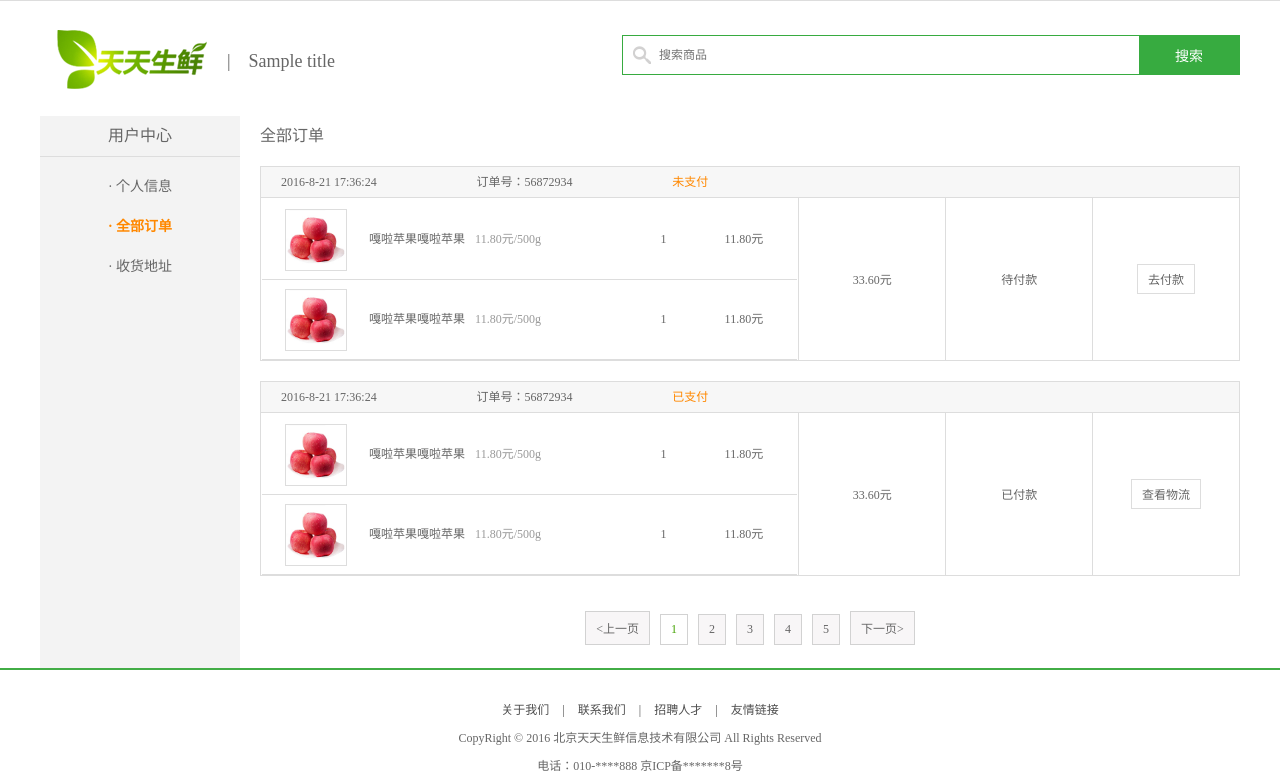
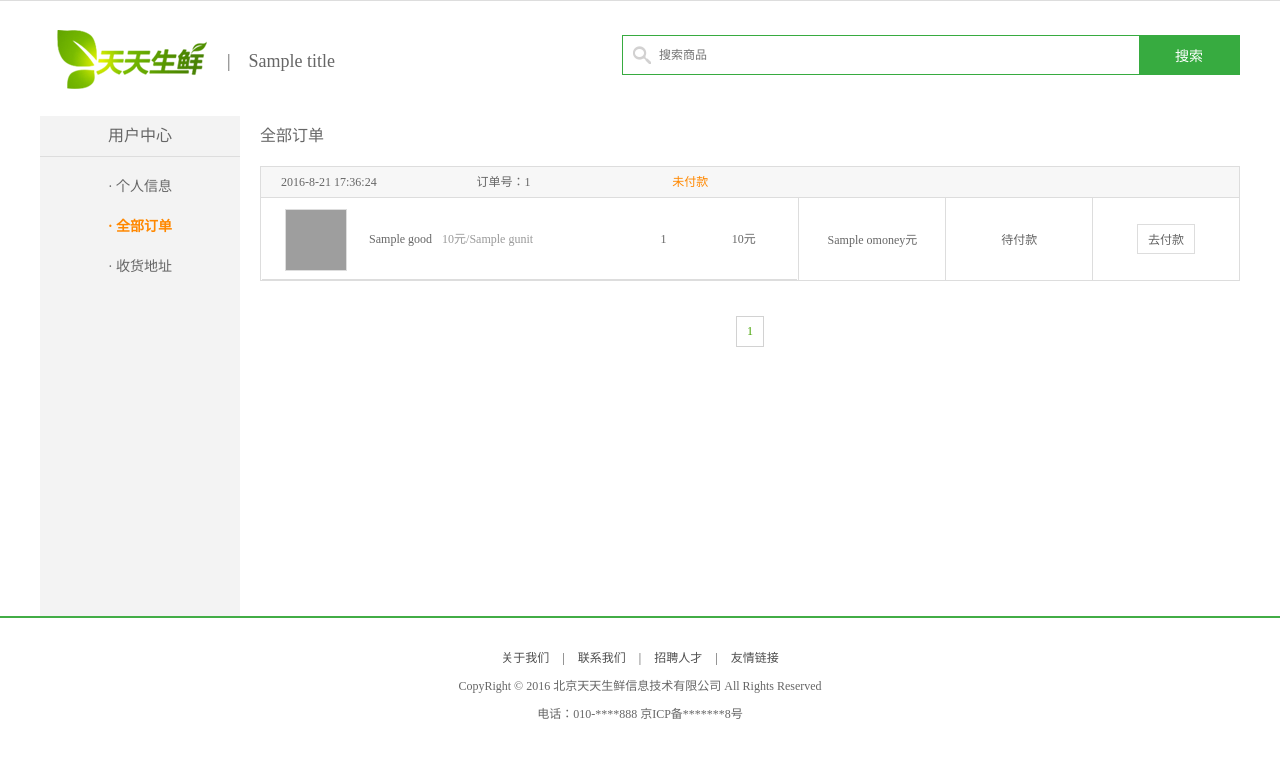
Before and after one commit to ziyou0103/tiantian2, a Django app: template templates/tt_user/user_center_order.html in a window 1280 px wide. Shown: the part 29-803 px from the top of the page. After the commit the page ends 748 px from the top, so only its background shows below. Run offline with Django 3.2, Linux system fonts and the light colour scheme; the template is opened without the code that fills it: most values are stand-ins (such as "Sample title", 1, 10 or a date in 2020); grey boxes are pictures that could not be loaded.

Commit message:
实现订单功能

```diff
--- a/templates/base.html
+++ b/templates/base.html
@@ -36,7 +36,7 @@
 					<span>|</span>
 					<a href="/cart/">我的购物车</a>
 					<span>|</span>
-					<a href="user_center_order.html">我的订单</a>
+					<a href="/user/order_1/">我的订单</a>
 				</div>
 			</div>
 		</div>
--- a/templates/tt_goods/index.html
+++ b/templates/tt_goods/index.html
@@ -1,8 +1,8 @@
 {% extends 'base.html'%}
     {%block head%}
 	<script type="text/javascript" src="/static/js/jquery-ui.min.js"></script>
-	<script type="text/javascript" src="/static/js/slide.js"></script>
-{%endblock head%}
+	<script type="text/javascript" src="static/js/slide.js"></script>
+	{%endblock head%}
 {%block content%}
 	<div class="navbar_con">
 		<div class="navbar">
@@ -200,7 +200,6 @@
 	</div>
 {%endblock content%}
 {%block foot%}
-	<script type="text/javascript" src="/static/js/slideshow.js"></script>
 	<script type="text/javascript">
 		BCSlideshow('focuspic');
 		var oFruit = document.getElementById('fruit_more');
--- a/templates/tt_user/user_center_info.html
+++ b/templates/tt_user/user_center_info.html
@@ -6,7 +6,7 @@
 			<ul class="left_menu">
 				<!--TODO 硬编码-->
 				<li><a href="/user/info/" class="active">· 个人信息</a></li>
-				<li><a href="/user/order/">· 全部订单</a></li>
+				<li><a href="/user/order_1/">· 全部订单</a></li>
 				<li><a href="/user/site/">· 收货地址</a></li>
 			</ul>
 		</div>
--- a/templates/tt_user/user_center_order.html
+++ b/templates/tt_user/user_center_order.html
@@ -6,80 +6,60 @@
 			<ul class="left_menu">
 				<!--TODO 硬编码-->
 				<li><a href="/user/info/">· 个人信息</a></li>
-				<li><a href="/user/order/" class="active">· 全部订单</a></li>
+				<li><a href="/user/order_1/" class="active">· 全部订单</a></li>
 				<li><a href="/user/site/">· 收货地址</a></li>
 			</ul>
 		</div>
 		<div class="right_content clearfix">
 				<h3 class="common_title2">全部订单</h3>
+				{%for order in page%}
 				<ul class="order_list_th w978 clearfix">
 					<li class="col01">2016-8-21 17:36:24</li>
-					<li class="col02">订单号：56872934</li>
-					<li class="col02 stress">未支付</li>
+					<li class="col02">订单号：{{order.oid}}</li>
+					{%if order.ostate%}
+					<li class="col02 stress">已付款</li>
+					{%else%}
+					<li class="col02 stress">未付款</li>
+					{%endif%}
 				</ul>
 
 				<table class="order_list_table w980">
 					<tbody>
 						<tr>
 							<td width="55%">
+								{%for detail in order.orderdetail_set.all%}
 								<ul class="order_goods_list clearfix">
-									<li class="col01"><img src="/static/images/goods02.jpg"></li>
-									<li class="col02">嘎啦苹果嘎啦苹果<em>11.80元/500g</em></li>
-									<li class="col03">1</li>
-									<li class="col04">11.80元</li>
+									<li class="col01"><img src="/{{detail.goods.gpic}}"></li>
+									<li class="col02">{{detail.goods.gname}}<em>{{detail.price}}元/{{detail.goods.gunit}}</em></li>
+									<li class="col03">{{detail.count}}</li>
+									<li class="col04">{{detail.price}}元</li>
 								</ul>
-								<ul class="order_goods_list clearfix">
-									<li class="col01"><img src="/static/images/goods02.jpg"></li>
-									<li class="col02">嘎啦苹果嘎啦苹果<em>11.80元/500g</em></li>
-									<li class="col03">1</li>
-									<li class="col04">11.80元</li>
-								</ul>
+								{%endfor%}
 							</td>
-							<td width="15%">33.60元</td>
+							<td width="15%">{{order.omoney}}元</td>
 							<td width="15%">待付款</td>
 							<td width="15%"><a href="#" class="oper_btn">去付款</a></td>
 						</tr>
 					</tbody>
 				</table>
+				{%endfor%}
+				<div class="pagenation">
+				{%if page.has_previous%}
+					<a href="/user/order_{{page.previous_page_number}}"><上一页</a>
+				{%endif%}
+				{% for page_num in paginator.page_range %}
 
-				<ul class="order_list_th w978 clearfix">
-					<li class="col01">2016-8-21 17:36:24</li>
-					<li class="col02">订单号：56872934</li>
-					<li class="col02 stress">已支付</li>
-				</ul>
-				<table class="order_list_table w980">
-					<tbody>
-						<tr>
-							<td width="55%">
-								<ul class="order_goods_list clearfix">
-									<li class="col01"><img src="/static/images/goods02.jpg"></li>
-									<li class="col02">嘎啦苹果嘎啦苹果<em>11.80元/500g</em></li>
-									<li class="col03">1</li>
-									<li class="col04">11.80元</li>
-								</ul>
-								<ul class="order_goods_list clearfix">
-									<li class="col01"><img src="/static/images/goods02.jpg"></li>
-									<li class="col02">嘎啦苹果嘎啦苹果<em>11.80元/500g</em></li>
-									<li class="col03">1</li>
-									<li class="col04">11.80元</li>
-								</ul>
-							</td>
-							<td width="15%">33.60元</td>
-							<td width="15%">已付款</td>
-							<td width="15%"><a href="#" class="oper_btn">查看物流</a></td>
-						</tr>
-					</tbody>
-				</table>
+				{%if page_num = page.number %}
+					<a href="#" class="active">{{page_num}}</a>
+				{%else%}
+					<a href="#">{{page_num}}</a>
+				{%endif%}
+				{%endfor %}
+				{%if page.has_next%}
+					<a href="/user/order_{{page.next_page_number}}">下一页></a>
+				{%endif%}
 
-				<div class="pagenation">
-					<a href="#"><上一页</a>
-					<a href="#" class="active">1</a>
-					<a href="#">2</a>
-					<a href="#">3</a>
-					<a href="#">4</a>
-					<a href="#">5</a>
-					<a href="#">下一页></a>
-				</div>
+			</div>
 		</div>
 	</div>
 {%endblock content%}
--- a/templates/tt_user/user_center_site.html
+++ b/templates/tt_user/user_center_site.html
@@ -7,7 +7,7 @@
 			<ul class="left_menu">
 				<!--TODO 硬编码-->
 				<li><a href="/user/info/">· 个人信息</a></li>
-				<li><a href="/user/order/">· 全部订单</a></li>
+				<li><a href="/user/order_1/">· 全部订单</a></li>
 				<li><a href="/user/site/" class="active">· 收货地址</a></li>
 			</ul>
 		</div>
```
Also changed, not shown: templates/tt_cart/cart.html (+17 -5 lines), templates/tt_order/place_order.html (added, +148 -0 lines).
